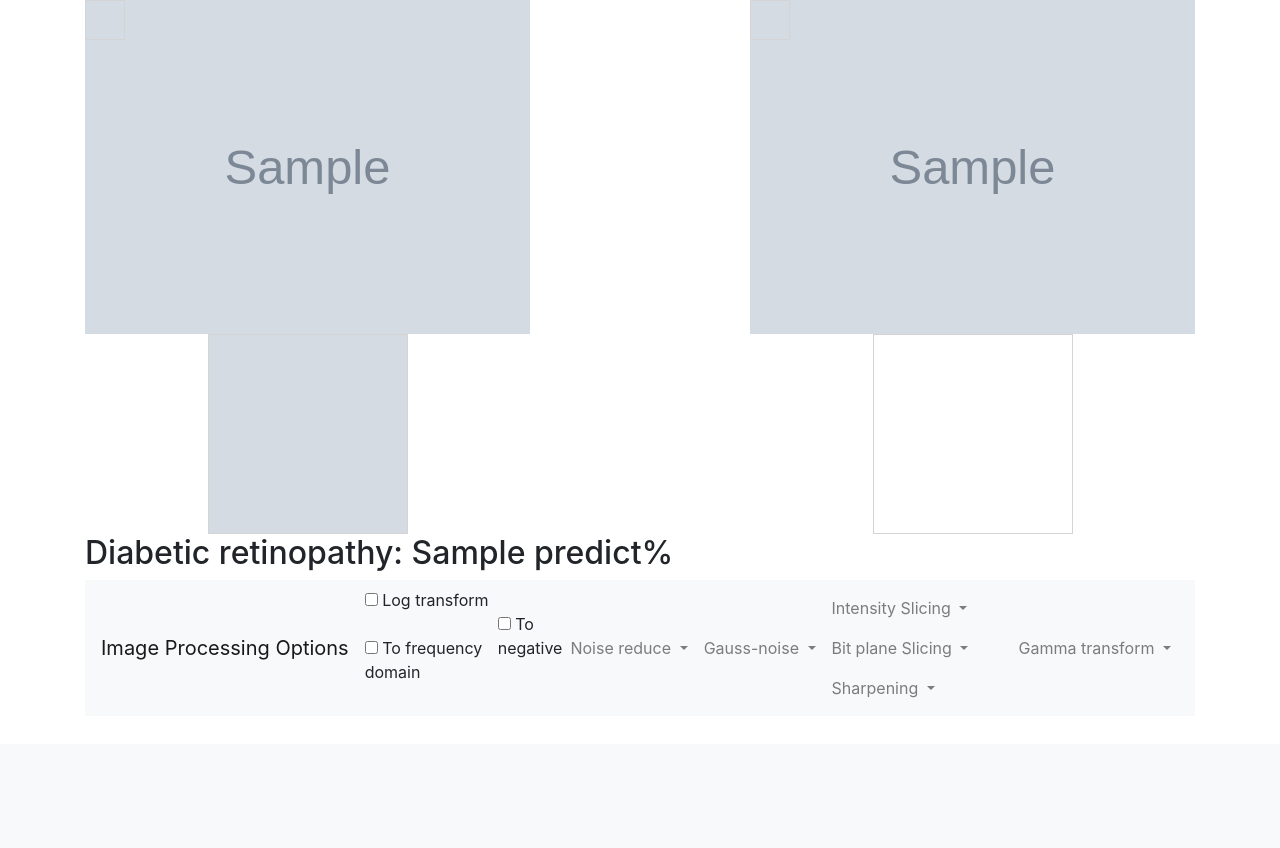
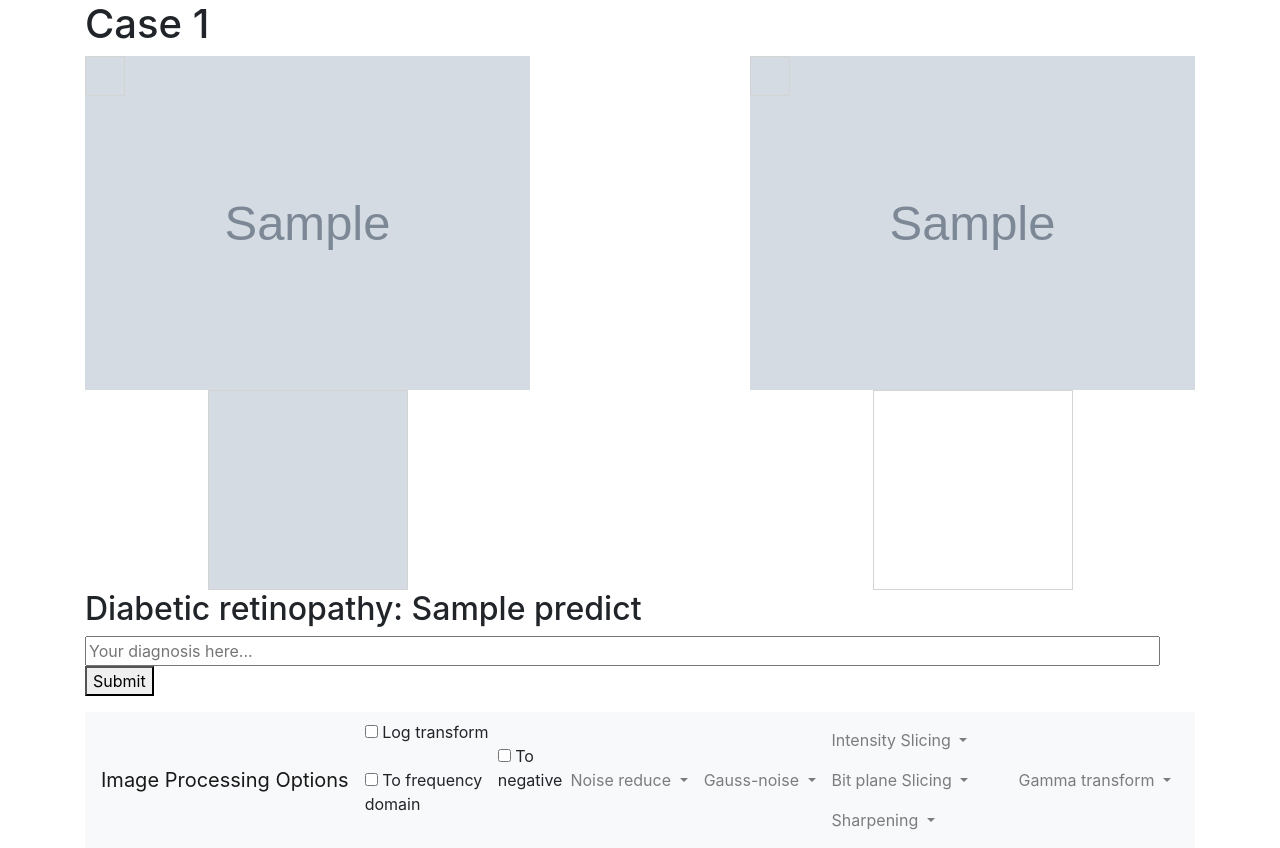
Before and after one commit to quandapro/se-repo, a Flask app: template src/Flask/templates/doctor.html in a window 1280 px wide. Shown: the part 56-904 px from the top of the page. Before the commit the page ends 754 px from the top, so only its background shows below. Run offline with Flask 2, Linux system fonts and the light colour scheme; the template is opened without the code that fills it: most values are stand-ins (such as "Sample title", 1, 10 or a date in 2020); grey boxes marked "Sample" are stand-in pictures; one stand-in notice (Sample message) is shown; parts of the project's set-up code (start-up, migrations or seed data) failed here and were passed over; some libraries are stand-ins or nearby versions.

Commit message:
Diagnosis submit for doctor

```diff
--- a/src/Flask/main.py
+++ b/src/Flask/main.py
@@ -1,4 +1,4 @@
-from flask import Flask, render_template, request, redirect, url_for, session, jsonify
+from flask import Flask, render_template, request, redirect, url_for, session, jsonify, flash, get_flashed_messages
 from flask_mysqldb import MySQL
 # from flask_socketio import SocketIO
 
@@ -55,7 +55,6 @@ def login():
         cursor.execute('SELECT * FROM users WHERE username = %s AND password = %s', (username, password))
 
         account = cursor.fetchone()
-        print("account")
 
         if account:
             session['loggedin'] = True
@@ -63,7 +62,7 @@ def login():
             if session['username'] == 'admin':
                 return redirect(url_for('admin'))
             else:
-                return redirect(url_for('doctor'))
+                return redirect(url_for('browser'))
         else:
             msg = 'Incorrect username/password!'
 
@@ -109,7 +108,6 @@ def delete():
         return redirect(url_for('index'))
     if 'username' in request.args and request.args.get('username') != 'admin':
         username = request.args.get('username')
-        print(username)
         cursor = mysql.connection.cursor(MySQLdb.cursors.DictCursor)
         cursor.execute('DELETE FROM users WHERE username = %s', (username,))
         mysql.connection.commit()
@@ -119,9 +117,27 @@ def delete():
 def doctor():
     if 'username' not in session or session['username'] == 'admin':
         return redirect(url_for('index'))
+
+    # Submit diagnosis
+    if request.method == 'POST' and 'diagnosis' in request.form and 'id' in request.args:
+        diagnosis = request.form['diagnosis']
+        patientID = request.args['id']
+        try:
+            cursor = mysql.connection.cursor(MySQLdb.cursors.DictCursor)
+            cursor.execute('INSERT INTO patient VALUES (%s, %s, %s)', (patientID, diagnosis, session['username']))
+            mysql.connection.commit()
+        except:
+            flash("Submit error!")
+            return redirect(url_for('doctor', id=patientID))
+        flash("Submit success!")
+        return redirect(url_for('doctor', id=patientID))
+
+    # Load default image if image is not present in args
     image_filename = '0e0003ddd8df.png'
-    if 'image' in request.args:
-        image_filename = request.args['image']
+    if 'id' in request.args:
+        image_filename = request.args['id'] + '.png'
+
+    patientID = image_filename.split('.')[0]
 
     image_path = url_for('static', filename='images/' + image_filename)
     image = cv2.imread(os.path.join('static/images', image_filename ))
@@ -131,9 +147,8 @@ def doctor():
     else:
         auto_predict = predictor.predict(image)[0] * 100
         predicted[image_filename] = auto_predict
-    print(auto_predict)
-    final_prediction = "%.3f" % auto_predict
-    return render_template('doctor.html', image=image_path, predict=final_prediction, username=session['username'])
+    final_prediction = "%.3f %s" % (auto_predict, '%  (Auto diagnosis)')
+    return render_template('doctor.html', image=image_path, predict=final_prediction, username=session['username'], patientID=request.args['id'])
 
 @app.route('/image', methods=['POST'])
 def image():
@@ -185,7 +200,7 @@ def browser():
     client_images_path = [client_folder + x for x in images]
 
     patientID = [x.split('.')[0] for x in images]
-    return render_template('browser.html', images=images, patientID=patientID, images_path=client_images_path, length=len(images))
+    return render_template('browser.html', images=images, patientID=patientID, images_path=client_images_path, length=len(images), username=session['username'])
 
 
 if __name__ == "__main__":
--- a/src/Flask/templates/browser.html
+++ b/src/Flask/templates/browser.html
@@ -44,7 +44,7 @@
                         <img src="{{ images_path[i] }}" width="60px" height="60px">
                     </td>
                     <td>
-                        <i><a href="{{ url_for('doctor', image=images[i]) }}">View in viewer</a></i>
+                        <i><a href="{{ url_for('doctor', id=patientID[i]) }}">View in viewer</a></i>
                     </td>
                 </tr>
                 {%endfor%}
--- a/src/Flask/templates/doctor.html
+++ b/src/Flask/templates/doctor.html
@@ -15,7 +15,8 @@
         <a class="navbar-brand" href="{{ url_for('doctor') }}">Viewer</a>
         <ul class="navbar-nav">
             <li class="nav-item">
-                <a class="navbar-brand" href="{{ url_for('browser') }}">Browser<span class="sr-only">(current)</span></a>
+                <a class="navbar-brand" href="{{ url_for('browser') }}">Browser<span
+                        class="sr-only">(current)</span></a>
             </li>
             <li class="nav-item">
                 <a class="navbar-brand" href="{{ url_for('logout') }}">Log out</a>
@@ -24,6 +25,7 @@
     </nav>
     <!-- Viewer -->
     <div class='container'>
+        <h1>Case {{ patientID }}</h1>
         <div class='row'>
             <div class="col-md-5 left">
                 <div class="img-zoom-container">
@@ -39,7 +41,11 @@
                 </div>
             </div>
         </div>
-        <h2>Diabetic retinopathy: {{ predict }}%</h2>
+        <h2>Diabetic retinopathy: {{ predict }}</h2>
+        <form action="{{ url_for('doctor', id=patientID) }}" method="POST">
+            <input type="text" name='diagnosis' placeholder="Your diagnosis here..." size="100" required>
+            <button type="submit">Submit</button>
+        </form>
     </div>
     <!-- Image Processing Options -->
     <div class="container">
@@ -109,11 +115,7 @@
                     </a>
                     <div class="dropdown-menu" aria-labelledby="navbarDropdown">
                         <input class="form-control mr-sm-2" type="range" min=1 max=9 name='gauss-noise' value=1>
-                        <label for="gauss-noise">Odd numbers < 10</label>
-                    </div>
-                </li>
-            </ul>
-            <ul class="nav navbar-nav">
+                        <label for="gauss-noise">Odd numbers < 10</label> </div> </li> </ul> <ul class="nav navbar-nav">
                 <li class="dropdown">
                     <a class="nav-link dropdown-toggle" href="#" id="navbarDropdown" role="button"
                         data-toggle="dropdown" aria-haspopup="true" aria-expanded="false">
@@ -123,8 +125,7 @@
                         <input class="form-control mr-sm-2" type="range" min=0 max=255 name="min-value" value=0>
                         <label for="min-value">Min value(min is 0)</label>
                         <div class="dropdown-divider"></div>
-                        <input class="form-control mr-sm-2" type="range" name="max-value" min=0
-                            max=255 value=0>
+                        <input class="form-control mr-sm-2" type="range" name="max-value" min=0 max=255 value=0>
                         <label for="max-value">Max value(max is 255)</label>
                     </div>
                 </li>
@@ -163,8 +164,7 @@
                         Gamma transform
                     </a>
                     <div class="dropdown-menu" aria-labelledby="navbarDropdown">
-                        <input class="form-control mr-sm-2" type="range" min=0.1
-                            max=3 name='gamma' value=1>
+                        <input class="form-control mr-sm-2" type="range" min=0.1 max=3 name='gamma' value=1>
                         <label for="gamma">Input from 0.1 to 3</label>
                     </div>
                 </li>
@@ -176,6 +176,15 @@
         imageZoom("myimage_1", "myresult_1");
         imageZoom("myimage_2", "myresult_2");
     </script>
+    {% with messages = get_flashed_messages() %}
+    {% if messages %}
+        {% for message in messages %}
+        <script>
+            alert("{{ message }}")
+        </script>
+        {% endfor %}
+    {% endif %}
+    {% endwith %}
 </body>
 
 </html>
```
